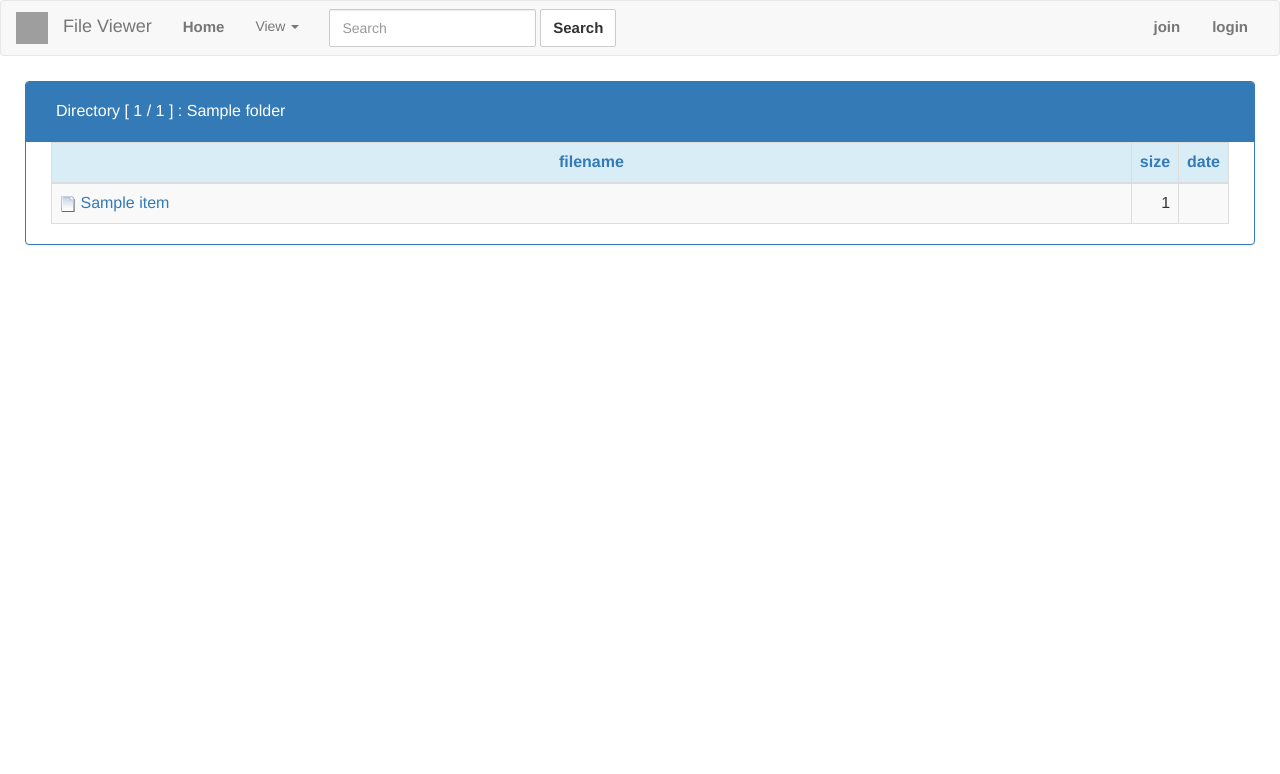
After one commit to chunjoonsung/flask_file_server, a Flask app: template src/templates/list.html in a window 1280 px wide. The commit adds this page. Shown: the top 774 px of the page. Run offline with Flask 2, Linux system fonts and the light colour scheme; the template is opened without the code that fills it: most values are stand-ins (such as "Sample title", 1, 10 or a date in 2020); some libraries are stand-ins or nearby versions; grey boxes are pictures that could not be loaded.

Commit message:
Add files via upload

```diff
--- a/src/init.py
+++ b/src/init.py
@@ -26,7 +26,8 @@ CREATE TABLE "user" (
 if __name__ == "__main__":
     sql = Sqlite("user.db")
     sql.execute(user_table)
-    sql.execute("INSERT INTO user (username, password, admin) VALUES ('user','user1234','0')")
+    sql.execute("INSERT INTO user (username, password, admin) VALUES ('psgam','psgam72','0')")
+    sql.execute("INSERT INTO user (username, password, admin) VALUES ('pub','user1234','0')")
     sql.execute("INSERT INTO user (username, password, admin) VALUES ('admin','nimda4321','1')")
     sql.commit()
     rows = sql.select(f"SELECT username, password FROM user")
--- /dev/null
+++ b/src/templates/bootstrap.html
@@ -0,0 +1,138 @@
+<html><head>
+<title>home</title>
+<meta charset="utf-8">
+<meta name="viewport" content="width=device-width, initial-scale=1, shrink-to-fit=no">
+<link rel="stylesheet" href="/css/bootstrap-3.3.2.css" >
+<style>
+	.login-form {
+		width: 340px;
+    	margin: 50px auto;
+	}
+    .login-form form {
+    	margin-bottom: 15px;
+        background: #f7f7f7;
+        box-shadow: 0px 2px 2px rgba(0, 0, 0, 0.3);
+        padding: 30px;
+    }
+    .login-form h2 {
+        margin: 0 0 15px;
+    }
+    .form-control, .btn {
+        min-height: 38px;
+        border-radius: 2px;
+    }
+    .btn {
+        font-size: 15px;
+        font-weight: bold;
+    }
+</style>
+</head><body>
+{% block navbar %}
+<nav class="navbar navbar-default">
+  <div class="container-fluid">
+    <!-- Brand and toggle get grouped for better mobile display -->
+    <div class="navbar-header">
+      <button type="button" class="navbar-toggle collapsed" data-toggle="collapse" data-target="#bs-example-navbar-collapse-1">
+        <span class="sr-only">Toggle navigation</span>
+        <span class="icon-bar"></span>
+        <span class="icon-bar"></span>
+        <span class="icon-bar"></span>
+      </button>
+      <a class="navbar-brand" href="#">Brand</a>
+    </div>
+
+    <!-- Collect the nav links, forms, and other content for toggling -->
+    <div class="collapse navbar-collapse" id="bs-example-navbar-collapse-1">
+      <ul class="nav navbar-nav">
+        <li class="active"><a href="#">Link <span class="sr-only">(current)</span></a></li>
+        <li><a href="#">Link</a></li>
+        <li class="dropdown">
+          <a href="#" class="dropdown-toggle" data-toggle="dropdown" role="button" aria-expanded="false">Dropdown <span class="caret"></span></a>
+          <ul class="dropdown-menu" role="menu">
+            <li><a href="#">Action</a></li>
+            <li><a href="#">Another action</a></li>
+            <li><a href="#">Something else here</a></li>
+            <li class="divider"></li>
+            <li><a href="#">Separated link</a></li>
+            <li class="divider"></li>
+            <li><a href="#">One more separated link</a></li>
+          </ul>
+        </li>
+      </ul>
+      <form class="navbar-form navbar-left" role="search">
+        <div class="form-group">
+          <input type="text" class="form-control" placeholder="Search">
+        </div>
+        <button type="submit" class="btn btn-default">Submit</button>
+      </form>
+      <ul class="nav navbar-nav navbar-right">
+        <li><a href="#">Link</a></li>
+        <li class="dropdown">
+          <a href="#" class="dropdown-toggle" data-toggle="dropdown" role="button" aria-expanded="false">Dropdown <span class="caret"></span></a>
+          <ul class="dropdown-menu" role="menu">
+            <li><a href="#">Action</a></li>
+            <li><a href="#">Another action</a></li>
+            <li><a href="#">Something else here</a></li>
+            <li class="divider"></li>
+            <li><a href="#">Separated link</a></li>
+          </ul>
+        </li>
+      </ul>
+    </div><!-- /.navbar-collapse -->
+  </div><!-- /.container-fluid -->
+</nav>
+{% endblock %}
+
+{% block content %}
+<div class="panel panel-primary" style="margin: 25px 25px 25px 25px;">
+  <div class="panel-heading">Panel heading</div>
+  <div class="panel-body">
+    <p>...</p>
+	<table class="table table-bordered table-striped" border='0'>
+		<thead><tr class="info">
+			<th>element1</th>
+			<th>data</th>
+			<th>junk here</th>
+			<th>last column</th>
+		</tr></thead>
+		<tbody><tr>
+			<td class="shrink">elem</td>
+			<td class="shrink">more data</td>
+			<td class="shrink">other stuff</td>
+			<td class="expand">again, last column</td>
+		</tr>
+		<tr>
+			<td class="shrink">more</td>
+			<td class="shrink">of </td>
+			<td class="shrink">these</td>
+			<td class="expand"><center><span class="label label-primary">Primary</span></center></td>
+		</tr></tbody>
+	</table>
+
+	<div style="display: flex; justify-content: flex-end">
+	<nav>
+	  <ul class="pagination">
+		<li>
+		  <a href="#" aria-label="Previous">
+			<span aria-hidden="true">&laquo;</span>
+		  </a>
+		</li>
+		<li><a href="#">1</a></li>
+		<li><a href="#">2</a></li>
+		<li><a href="#">3</a></li>
+		<li><a href="#">4</a></li>
+		<li><a href="#">5</a></li>
+		<li>
+		  <a href="#" aria-label="Next">
+			<span aria-hidden="true">&raquo;</span>
+		  </a>
+		</li>
+	  </ul>
+	</nav>
+	</div>
+  </div>
+</div>
+{% endblock %}
+<script src="/js/jquery-3.6.0.js" ></script>
+<script src="/js/bootstrap-3.3.2.js" ></script>
+</body></html>
--- /dev/null
+++ b/src/templates/list.html
@@ -0,0 +1,93 @@
+
+{% extends "navbar.html" %}
+
+{% block content %}
+<div class="panel panel-primary" style="margin: 25px 25px 25px 25px;">
+  <div class="panel-heading">
+    <table><tr class="panel-heading">
+    <td class="panel-heading" style="color: white;" >Directory [ {{counts[0]}} / {{counts[1]}} ] : {{folder}}</td>
+    <td class="panel-heading" width="1%">&nbsp;</td>
+    <td class="panel-heading" style="text-align: right; color: white; margin: 0px 25px 0px 0px;">
+    {% if session['username'] %}
+        [ {{session['username']}} ] {% endif %}
+    </td></tr></table>
+  </div>
+  {% if session['logged_in'] %}
+  <p>&nbsp;</p>
+  <div style="margin: 0px 25px 0px 25px;">
+  <table class="table table-bordered" border='0'>
+      <form action = "/upload" method = "POST" enctype = "multipart/form-data">
+      <tr>
+      <td class="shrink"><b>Upload</b></td>
+      <td class="shrink"><input type = "file" name = "file" style="width: 100%;"/>
+      <input type = "hidden" name = "folder" value="{{folder}}" /></td>
+      <td class="shrink"><input type = "submit"/></td>
+      </tr>
+      </form>
+      <form action = "/create" method = "POST" enctype = "multipart/form-data">
+      <tr>
+      <td class="shrink"><b>Create Folder</b></td>
+      <td class="shrink"><input type = "text" name = "new_folder"  style='width: 100%;'/>
+      <input type = "hidden" name = "folder" value="{{folder}}"/></td>
+      <td class="shrink"><input type = "submit" /></td>
+      </tr>
+      </form>
+  </table></div>
+  {% endif %}
+
+
+  {% if session['view_mode'] == 'page' %}
+  <div style="display: flex; justify-content: flex-end; margin: 0px 25px 0px 0px;">
+    <nav>
+      <ul class="pagination">
+        <li><a href="{{ url_for('list', path=folder, page=pages.prev_page, sort_by=sort.by, sort_order=sort.order) }}" aria-label="Previous">
+            <span aria-hidden="true">&laquo;</span>
+        </a></li>
+        {% for page_num in pages.pages %}
+        <li><a href="{{ url_for('list', path=folder, page=page_num, sort_by=sort.by, sort_order=sort.order) }}"> {{ page_num }} </a></li>
+        {% endfor %}
+        <li><a href="{{ url_for('list', path=folder, page=pages.next_page, sort_by=sort.by, sort_order=sort.order) }}" aria-label="Next">
+            <span aria-hidden="true">&raquo;</span>
+        </a></li>
+      </ul>
+    </nav>
+  </div>
+  {% endif %}
+
+  <div style="margin: 0px 25px 0px 25px;">
+    <table class="table table-bordered table-striped" border='0'>
+        <thead><tr class="info">
+            <th style="text-align: center;">
+                <a href="/list?path={{folder}}&sort_by=name&sort_by=&sort_order={{1-sort.order}}">filename</a></th>
+            <th style="text-align: center;" width="1%">
+                <a href="/list?path={{folder}}&sort_by=size&sort_order={{1-sort.order}}">size</a></th>
+            <th style="text-align: center;" width="1%">
+                <a href="/list?path={{folder}}&sort_by=date&sort_order={{1-sort.order}}">date</a></th>
+            {% if session['admin'] == 1 %}
+            <th style="text-align: center;""> command </th>
+            {% endif %}
+        </tr>
+        </thead>
+        <tbody>
+        {% if items %}
+            {% for item in items %}
+            <tr>
+                <td class="shrink">
+                    {% if item.isdir %}<img src="/image/folder.png" width=16 height=16 />
+                    {% else %}<img src="/image/file.png" width=16 height=16 />
+                    {% endif %}
+                    <a href="/list?path={{folder}}{{item.name}}&sort_by={{sort.by}}&sort_order={{sort.order}}">{{ item.name }}</a></td>
+                <td class="shrink" style="text-align: right;">{{ item.size }}</td>
+                <td class="shrink" style="text-align: center;">&nbsp;</td>
+                {% if session['admin'] == 1 %}
+                <td class="shrink" style="text-align: center;">
+                <a href="/delete?file={{folder}}{{ item.name }}">delete</a></td>
+                {% endif %}
+            </tr>
+            {% endfor %}
+        {% endif %}
+        </tbody>
+    </table>
+  </div>
+</div>
+{% endblock %}
--- /dev/null
+++ b/src/templates/navbar.html
@@ -0,0 +1,56 @@
+
+{% extends "bootstrap.html" %}
+
+{% block navbar %}
+<!--nav class="navbar navbar-default navbar-fixed-top"-->
+<nav class="navbar navbar-default">
+  <div class="container-fluid">
+    <div class="navbar-header">
+      <button type="button" class="navbar-toggle collapsed" data-toggle="collapse" data-target="#bs-example-navbar-collapse-1">
+        <span class="sr-only">Toggle navigation</span>
+        <span class="icon-bar"></span>
+        <span class="icon-bar"></span>
+        <span class="icon-bar"></span>
+      </button>
+      <table><tr><td>
+          <a href="{{ url_for('list', path='/', page=1) }}" class="navbar-brand">
+          <img src="/image/logo.png" height="32" width="32" style="margin-top:-4px;"/>
+          </a>
+      </td><td>
+          <a href="{{ url_for('list', path='/', page=1) }}" class="navbar-brand"> File Viewer </a>
+      </td></tr></table>
+    </div>
+    <div class="collapse navbar-collapse" id="bs-example-navbar-collapse-1">
+      <ul class="nav navbar-nav">
+        <li><a href="{{ url_for('list', path='/', page=1) }}" class="btn">Home</a></li>
+        <li class="dropdown">
+          <a href="#" class="dropdown-toggle" data-toggle="dropdown" role="button" aria-expanded="false">View <span class="caret"></span></a>
+          <ul class="dropdown-menu" role="menu">
+            <li><a href="/list?view_mode=single">Single Page</a></li>
+            <li><a href="/list?view_mode=page">Multiple Page</a></li>
+            <li class="divider"></li>
+            <li><a href="/list?view_mode=flat">Flat View</a></li>
+          </ul>
+        </li>
+      </ul>
+      <form class="navbar-form navbar-left" role="search" action="{{folder}}">
+        <div class="form-group">
+          <input type="text" class="form-control" placeholder="Search">
+        </div>
+        <button type="submit" class="btn btn-default">Search</button>
+      </form>
+      <ul class="nav navbar-nav navbar-right">
+        {% if session['admin'] %}
+            <li><a href="/register" class="btn">register</a></li>{% endif %}
+        {% if session['logged_in'] %}
+            <li><a href="/logout" class="btn">logout</a></li>
+        {% else %}
+            <li><a href="/join" class="btn">join</a></li>
+            <li><a href="/login" class="btn">login</a> </li>
+        {% endif %}
+      </ul>
+    </div><!-- /.navbar-collapse -->
+  </div><!-- /.container-fluid -->
+</nav>
+
+{% endblock %}
```
Also changed, not shown: src/initalch.py (added, +42 -0 lines), src/login.py (added, +46 -0 lines), src/mimetype.py (added, +20 -0 lines), src/templates/login.html (+22 -10 lines), src/templates/register.html (+25 -6 lines).
